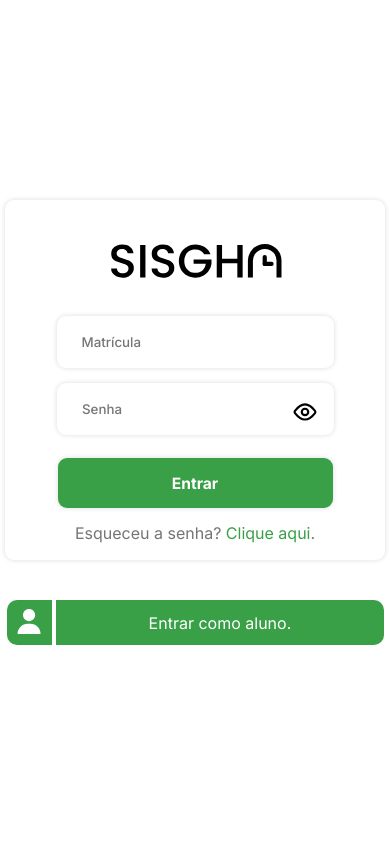
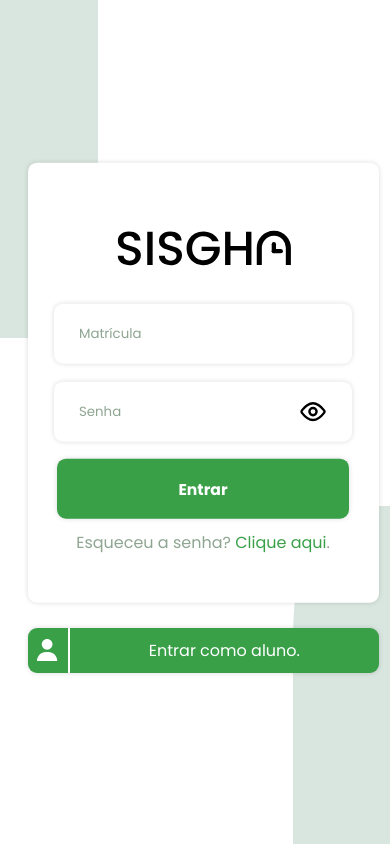
Before and after one commit to sisgha/sisgha-app-nuxt, a Nuxt app: page / in a window 390 px wide. Built offline with nearby package versions, Linux system fonts and the light colour scheme.

Commit message:
Updated Code
O código da página foi totalmente refeito. Este update trás um código mais limpo junto de melhorias de responsividade e de estilo.

```diff
--- /dev/null
+++ b/assets/styles/bordaEstilizada.css
@@ -0,0 +1,4 @@
+.bordaEstilizada {
+  border-radius: 9px;
+  box-shadow: 0 0 5px #00000025;
+}
--- /dev/null
+++ b/assets/styles/botaoEstilizado.css
@@ -0,0 +1,10 @@
+#botaoDeLogin {
+  display: flex;
+  justify-content: center;
+  align-items: center;
+  border-style: none;
+  outline: 0;
+}
+#botaoDeLogin h3 {
+  color: #fff;
+}
--- /dev/null
+++ b/assets/styles/fontePadrao.css
@@ -0,0 +1,5 @@
+a, p, input,
+h1, h2, h3, h4, h5, h6 {
+  font-family: "Poppins", sans-serif;
+  text-decoration: none;
+}
--- /dev/null
+++ b/assets/styles/inputEstilizado.css
@@ -0,0 +1,19 @@
+.inputEstilizado {
+  display: flex;
+  background-color: #fff;
+  color: #000;
+
+  font-weight: medium;
+  padding-left: 25px !important;
+
+  outline: 0;
+  border-style: none;
+}
+
+.inputEstilizado::placeholder {
+  color: #8ea591;
+}
+
+/* .inputEstilizado:valid {
+  border: 2px solid green;
+} */
--- a/pages/index.vue
+++ b/pages/index.vue
@@ -1,48 +1,45 @@
 <template>
-    <!-- Fontes -->
+    <div class="container">
+        <!-- Fonte -->
+        <div class="fontePadrao">
             <link rel="preconnect" href="https://fonts.googleapis.com">
             <link rel="preconnect" href="https://fonts.gstatic.com" crossorigin>
-    <link href="https://fonts.googleapis.com/css2?family=Inter:wght@400;500;700&display=swap" rel="stylesheet">
-
-    <main>
-        <div class="container">
-            <div class="conteudo">
-                <!-- Login Professor / DAPE -->
-                <div class="cadastro">
-                    <div class="logo">
+            <link href="https://fonts.googleapis.com/css2?family=Poppins:wght@300;400;500;600;700&display=swap" rel="stylesheet">
+        </div>
+        <!-- Formulario de Login -->
+        <form id="formularioDeLogin" class="bordaEstilizada" @submit="botaoDeLogin">
+            <!-- SISGHA Logomarca -->
+            <div class="logomarca">
                 <img src="@/assets/SisghaLogo1.svg" alt="SISGHA">
             </div>
-                    <!-- Matricula -->
-                    <input class="fonte inserirMatricula" type="text" placeholder="Matrícula">
 
-                    <!-- Senha -->
+            <!-- Inserir Matricula -->
+            <input id="inserirMatricula" class="inputEstilizado bordaEstilizada" type="text" placeholder="Matrícula">
+
+            <!-- Inserir Senha -->
             <div class="inputDeSenha">
-                        <input :type="inputType" class="fonte inserirSenha" placeholder="Senha">
-                        <!-- Botão de visualizar senha -->
-                        <div class="modoDeVisualizarSenha" @click="togglePassword()">
-                            <img class="iconeVisualizarSenha" src="@/assets/EyeOn.svg" alt="Mostrar senha" v-if="isPassword">
+                <input id="inserirSenha" class="inputEstilizado bordaEstilizada" :type="visualizarSenha" placeholder="Senha">
+                <!-- Visualizar e Ocultar Senha -->
+                <div class="modoDeVisualizarSenha" @click="alterarInput()">
+                    <img class="iconeVisualizarSenha" src="@/assets/EyeOn.svg" alt="Mostrar senha" v-if="tipoDeSenha">
                     <img class="iconeEsconderSenha" src="@/assets/EyeOff.svg" alt="Esconder senha" v-else>
                 </div>
             </div>
 
-                    <!-- Botão de login -->
-                    <a class="loginFuncionario" href="">
-                        <button class="botaoDeLogin">
-                                <h3 class="fonte">
-                                    Entrar
-                                </h3>
+            <!-- Botao de Login -->
+            <button id="botaoDeLogin" class="bordaEstilizada" type="submit">
+                <h3>Entrar</h3>
             </button>
-                    </a>
 
-                    <!-- Esqueceu a senha -->
-                    <p class="fonte recuperarSenha">
-                        Esqueceu a senha? <span class="botaoRecuperarSenha">Clique aqui</span>.
+            <!-- Botao de Recuperar Senha -->
+            <p class="recuperarSenha">
+                Esqueceu a senha? <span id="botaoRecuperarSenha">Clique aqui</span>.
             </p>
-                </div>
+        </form>
 
         <!-- Login Aluno -->
-                <a class="loginAluno" href="">
-                    <div class="cartaoDoAluno">
+        <nuxt-link to="/">
+            <div class="cartaoDoAluno bordaEstilizada">
                 <div class="iconeDoAluno">
                     <img class="iconeDeUsuario" src="@/assets/UserIcon.svg" alt="Icone de Usuário">
                 </div>
@@ -51,22 +48,42 @@
                     <p class="fonte textoDoCartao">Entrar como aluno.</p>
                 </div>
             </div>
-                </a>
+        </nuxt-link>
+
+        <!-- Detalhes de Fundo -->
+        <div class="mancha1"></div>
+        <div class="mancha2"></div>
+
     </div>
-        </div>
-    </main>
+
 </template>
 
 <script>
+    import "@/assets/styles/fontePadrao.css"
+    import "@/assets/styles/inputEstilizado.css"
+    import "@/assets/styles/bordaEstilizada.css"
+    import "@/assets/styles/botaoEstilizado.css"
+
     export default {
-        // Exportar para "App"
-        name: 'TelaDeEntrar',
-        // Codigo
+        name: "TelaDeEntrar",
         data() {
             return {
-                inputType: 'password',
+                visualizarSenha: "password"
             }
         },
+        computed: {
+            tipoDeSenha() {
+                return this.visualizarSenha === "password"
+            }
+        },
+        methods: {
+            alterarInput() {
+                this.visualizarSenha = this.tipoDeSenha ? "text" : "password"
+            }
+        }
+
+
+        /* ,
         computed: {
             isPassword() {
                 return this.inputType === 'password';
@@ -76,263 +93,226 @@
             togglePassword() {
                 this.inputType = this.isPassword ? 'text' : 'password';
             }
-        }
+        }, */
     }
 </script>
 
-<style>
+<style scoped>
     * {
         margin: 0;
+        padding: 0;
     }
-main {
-    display: grid;
-    justify-content: center;
-    justify-items: center;
-}
+
     .container {
-    width: 100vw;
-    height: 100vh;
-
         display: flex;
         flex-direction: column;
+
+        width: 100vw !important;
+        height: 100vh !important;
+
         justify-content: center;
         align-items: center;
     }
-/* Definição da fonte */
-.fonte {
-        font-family: 'Inter', sans-serif;
-}
-
-/* Cofigurar Conteudo*/
-    .conteudo {
+    /* Formulario */
+    #formularioDeLogin {
         display: flex;
         flex-direction: column;
+        background-color: #fff;
+        height: 425px;
 
-        margin-left: auto;
-        margin-right: auto;
+        transform: translateY(-3vh);
+
+        padding-top: 7.5px;
+        padding-bottom: 7.5px;
 
         justify-content: center;
-        justify-items: center;
-
-
-
-    }
-
-/* Caixa de login */
-    .cadastro {
-        display: flex;
-        flex-direction: column;
-        justify-content: center;
-
-        width: 380px;
-        height: 350px;
-
-        padding-top: 10px;
-
-        border-radius: 9px;
-        box-shadow: 0 0 5px #00000025;
-
-        background-color: rgb(255, 255, 255);
+        align-items: center;
     }
 
     /* Logomarca */
-    .logo,
-    .logo img{
+    .logomarca {
         display: flex;
+        position: relative;
 
-        width: 200px;
-        height: 70px;
+        width: 50%;
+        height: 18%;
 
-        margin-left: auto;
-        margin-right: auto;
+        justify-content: center;
+        align-items: center;
+
+        margin-bottom: 5%;
     }
-    .logo {
-        margin-bottom: 20px;
+    .logomarca img {
+        width: 100%;
+        height: 100%;
     }
 
-    /* Matricula e Senha*/
-    .inserirMatricula,
-    .inserirSenha {
-        height: 50px;
-        width: 250px;
-
-        border-style: none;
-        border-radius: 9px;
-        box-shadow: 0 0 5px #00000025;
-
-        text-align: left;
-        font-weight: 500;
-
-        padding-left: 25px;
-        outline: 0;
-    }
-    .inserirMatricula {
-        margin-bottom: 15px;
+    /* Estilizacao de Input */
+    .inputEstilizado {
+        height: 60px !important;
     }
     .inputDeSenha {
-        width: 276px;
+        display: flex;
+        flex-direction: row;
+
+        justify-content: center;
+        align-items: center;
+
+        margin-top: 5%;
     }
 
-    /* Icone de senha */
-    .modoDeVisualizarSenha{
-        width: 26px;
-        height: 18px;
+    .modoDeVisualizarSenha {
+        display: flex;
+        position: absolute;
+        z-index: 10;
 
-        transform: translate(235px, -50px);
-
-        position: relative;
-        top: 18px;
-
-        justify-content: center;
-        justify-items: center;
-
-        cursor: pointer;
-    }
-    .iconeVisualizarSenha {
-        width: 26px;
-        height: 18px;
-    }
-    .iconeEsconderSenha {
-        width: 26px;
-        height: 18px;
+        width: 22px;
+        height: 20px;
     }
 
     /* Botao de Login */
-    .loginFuncionario {
-        text-decoration: none;
-    }
-    .botaoDeLogin {
-        width: 275px;
-        height: 50px;
-
-        margin-top: 5px;
-        margin-bottom: 15px;
-
-        border-style: none;
-        border-radius: 9px;
-        box-shadow: 0 0 5px #00000025;
-
+    #botaoDeLogin {
         background-color: #39A048;
-
-        cursor: pointer;
-
-        transition-timing-function: ease-in-out;
-        transition: all 500ms;
-    }
-    .botaoDeLogin h3 {
-        font-weight: 600;
-        color: white;
-    }
-    .botaoDeLogin:hover {
-        background-color: #3AD250;
-
-        cursor: pointer;
-
-        transition: all 500ms;
+        height: 60px !important;
+        margin-top: 5%;
     }
 
     /* Recuperar Senha */
-    .titulo, .recuperarSenha {
-        text-align: center;
-
-        cursor: default;
+    .recuperarSenha {
+        margin-top: 3%;
+        color: #8ea591;
     }
-    .recuperarSenha {
-        color: #757575;
-    }
-    .botaoRecuperarSenha {
+    .recuperarSenha span {
         color: #39A048;
-
-        cursor: pointer;
-
-        transition-timing-function: ease-in-out;
-        transition: all 500ms;
-    }
-    .botaoRecuperarSenha:hover {
-        color: #3AD250;
-
-        cursor: pointer;
-
-        transition: all 500ms;
     }
 
-    /* Ajustes do Cartao */
-    .inserirMatricula,
-    .inputDeSenha,
-    .cadastro a {
-        margin-left: auto;
-        margin-right: auto;
+    /* Entrar como Aluno */
+    .cartaoDoAluno {
+        display: flex;
+        flex-direction: row;
+        background-color: #39A048;
+
+        height: 45px;
+
+        align-items: center;
+    }
+    .descricaoDoCartao {
+        display: flex;
+        width: 100%;
+        height: 100%;
+        justify-content: center;
+        align-items: center;
+    }
+    .cartaoDoAluno p {
+        color: #fff;
+    }
+    .cartaoDoAluno .divider {
+        width: 3px;
+        height: 100%;
+        background-color: #fff;
+    }
+    .cartaoDoAluno .iconeDoAluno {
+        display: flex;
+        width: 13%;
+        height: 100%;
+        justify-content: center;
+        align-items: center;
     }
 
-    /* Cartao do Aluno */
-    .loginAluno {
-        text-decoration: none;
+    /* Detalhes de Fundo */
+    .mancha1,
+    .mancha2 {
+        display: flex;
+        position: absolute;
+        z-index: -1;
+
+        width: 25vw;
+        height: 40vh;
+
+        background-color: #D9E5DF;
     }
-    .cartaoDoAluno {
-        display: flex;
-        width: 380px;
 
-        margin-top: 40px;
-
-        cursor: pointer;
+    .mancha1 {
+        left: 0;
+        top: 0;
     }
-    .iconeDoAluno,
-    .descricaoDoCartao {
-        display: flex;
-        background-color: #39A048;
-        justify-content: center;
-        justify-items: center;
-
-        transition-timing-function: ease-in-out;
-        transition: all 500ms;
-    }
-    .descricaoDoCartao {
-        width: 335px;
-        height: 45px;
-        border-radius: 0 10px 10px 0;
-        margin-right: 1.5px;
-    }
-    .iconeDoAluno {
-        width: 45px;
-        height: 45px;
-        border-radius: 10px 0 0 10px;
-        margin-left: 1.5px;
-    }
-    .iconeDeUsuario {
-        width: 25px;
-        height: 25px;
-
-        margin-left: 10px;
-        margin-right: 10px;
-        margin-top: 9px;
-        margin-bottom: 9px;
-    }
-    .divider {
-        width: 5px;
-        height: 45px;
-
-        background-color: white;
-    }
-    .textoDoCartao {
-        color: white;
-        text-align: center;
-        margin-top: 13px;
-        margin-bottom: 13px;
-    }
-    .descricaoDoCartao:hover {
-        background-color: #3AD250;
-
-        transition: all 500ms;
+    .mancha2 {
+        right: 0;
+        bottom: 0;
     }
 
 
-    /* LAYOUT MOBILE */
-    @media (max-width: 380px) {
-        .cadastro {
+    /* --- Versao Desktop --- */
+    @media (min-width: 1000px) {
+        #formularioDeLogin {
+            width: 28vw;
+        }
+
+        /* Estilizacao de Inputs */
+        .inputEstilizado {
+            width: 19vw;
+        }
+        .inputDeSenha {
+            width: 75%;
+        }
+        .modoDeVisualizarSenha {
+            right: 20%;
+        }
+
+        /* Botao de Login */
+        #botaoDeLogin {
+            width: 20.8vw;
+            height: 8vh;
+            background-color: #39A048;
+            margin-top: 5%;
+        }
+
+        /* Entrar como Aluno */
+        .cartaoDoAluno {
+            width: 28vw;
+        }
+        /* Detalhes de Fundo */
+        .mancha1 {
+            border-radius: 0 0 75% 0;
+        }
+        .mancha2 {
+            border-radius: 75% 0 0  0;
+        }
+    }
+
+    /* --- Versao Movel --- */
+    @media (max-width: 992px) {
+        #formularioDeLogin {
             width: 90vw;
         }
+
+        /* Estilizacao de Inputs */
+        .inputEstilizado {
+            width: 70vw;
+        }
+        .inputDeSenha {
+            width: 100%;
+        }
+        .modoDeVisualizarSenha {
+            right: 16%;
+        }
+
+        /* Botao de Login */
+        #botaoDeLogin {
+            width: 75vw;
+        }
+
+        /* Entrar como Aluno */
         .cartaoDoAluno {
             width: 90vw;
         }
+
+        /* Detalhes de Fundo */
+        .mancha1 {
+            border-radius: 0 0 40% 0;
+        }
+        .mancha2 {
+            border-radius: 40% 0 0  0;
+        }
     }
 </style>
```
Lines whose indentation alone changed are shown as unchanged.
